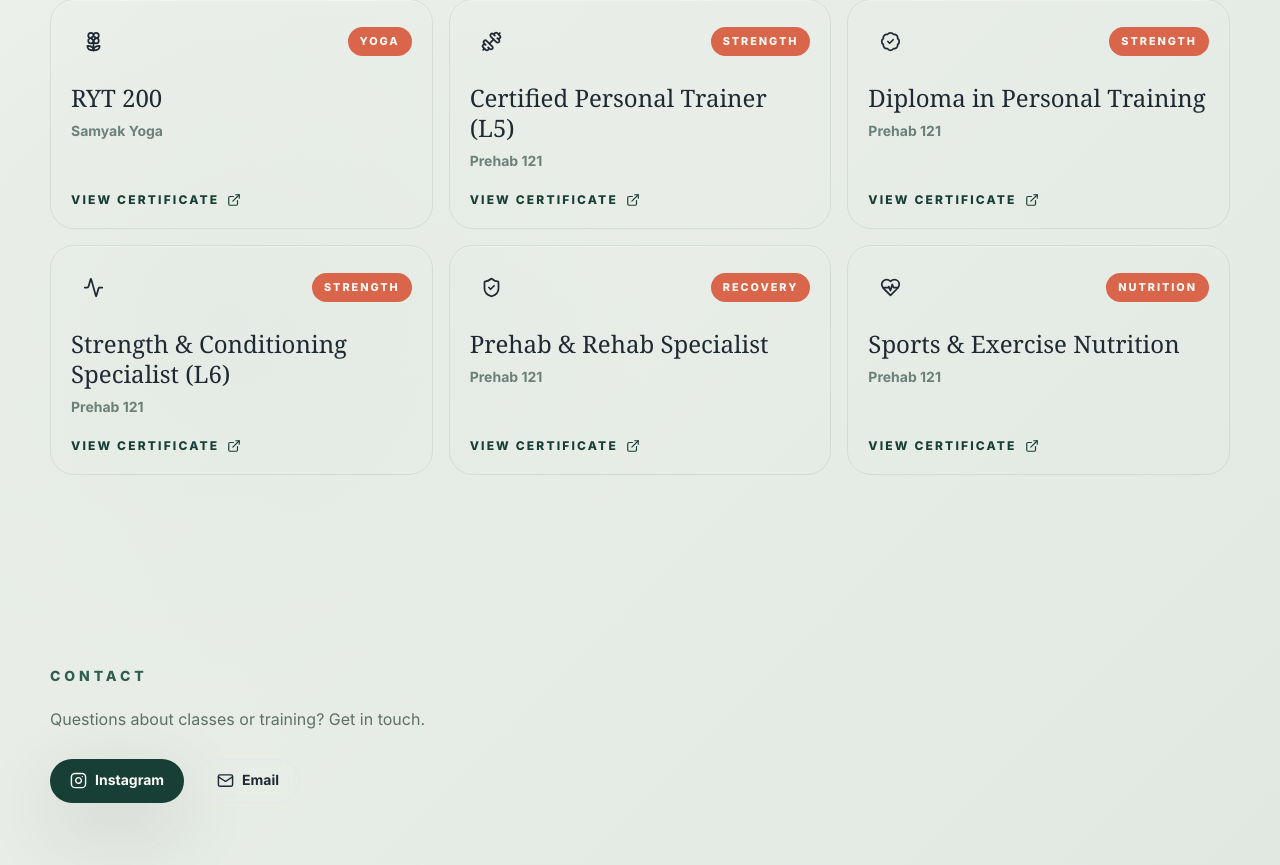
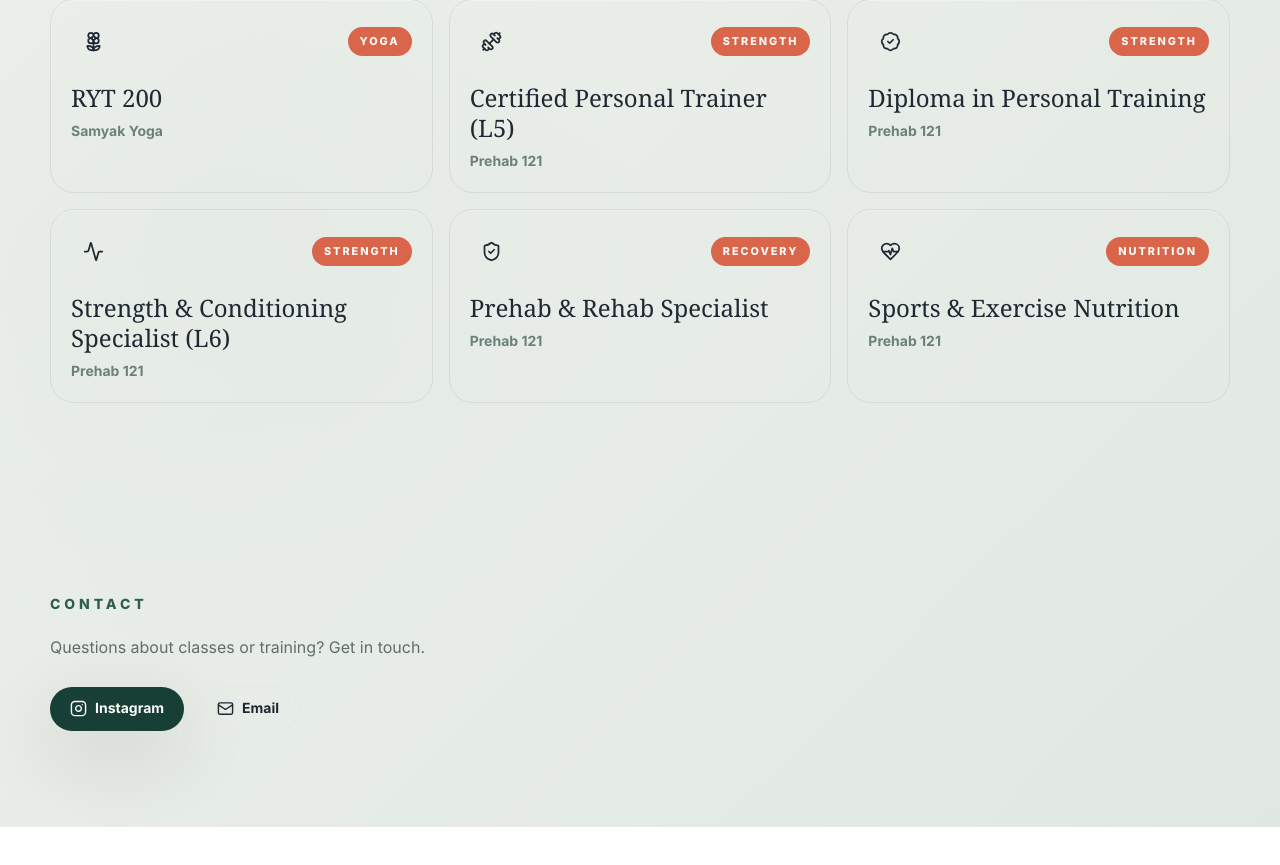
Before and after one commit to yinforyoga/yinforyoga.github.io, a Next.js app: page / in a window 1280 px wide. Shown: the part 2934-3799 px from the top of the page. After the commit the page ends 3761 px from the top, so only its background shows below. Built offline with nearby package versions, Linux system fonts and the light colour scheme.

Commit message:
Remove redundant hyperlink text

```diff
--- a/app/page.tsx
+++ b/app/page.tsx
@@ -793,9 +793,6 @@ function CertificateCard({
           <p className="mt-2 text-sm font-bold text-walnut/70 dark:text-stone">
             {certificate.issuer}
           </p>
-          <span className="mt-auto inline-flex items-center gap-2 pt-5 text-xs font-extrabold uppercase tracking-[0.18em] text-forest transition group-hover:text-ember dark:text-sage">
-            View certificate <ExternalLink size={14} />
-          </span>
         </a>
       </div>
     </FadeUp>
```
